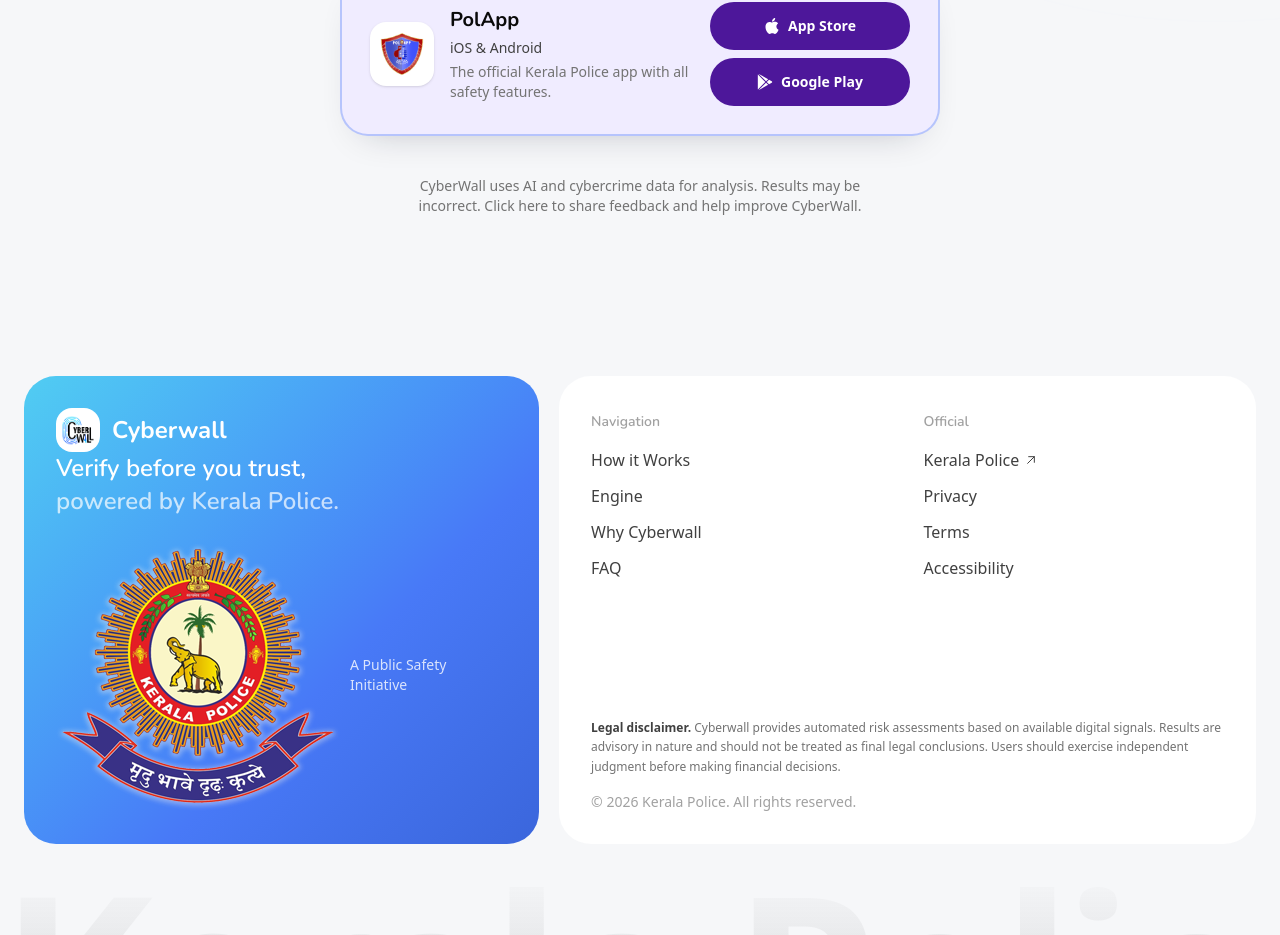
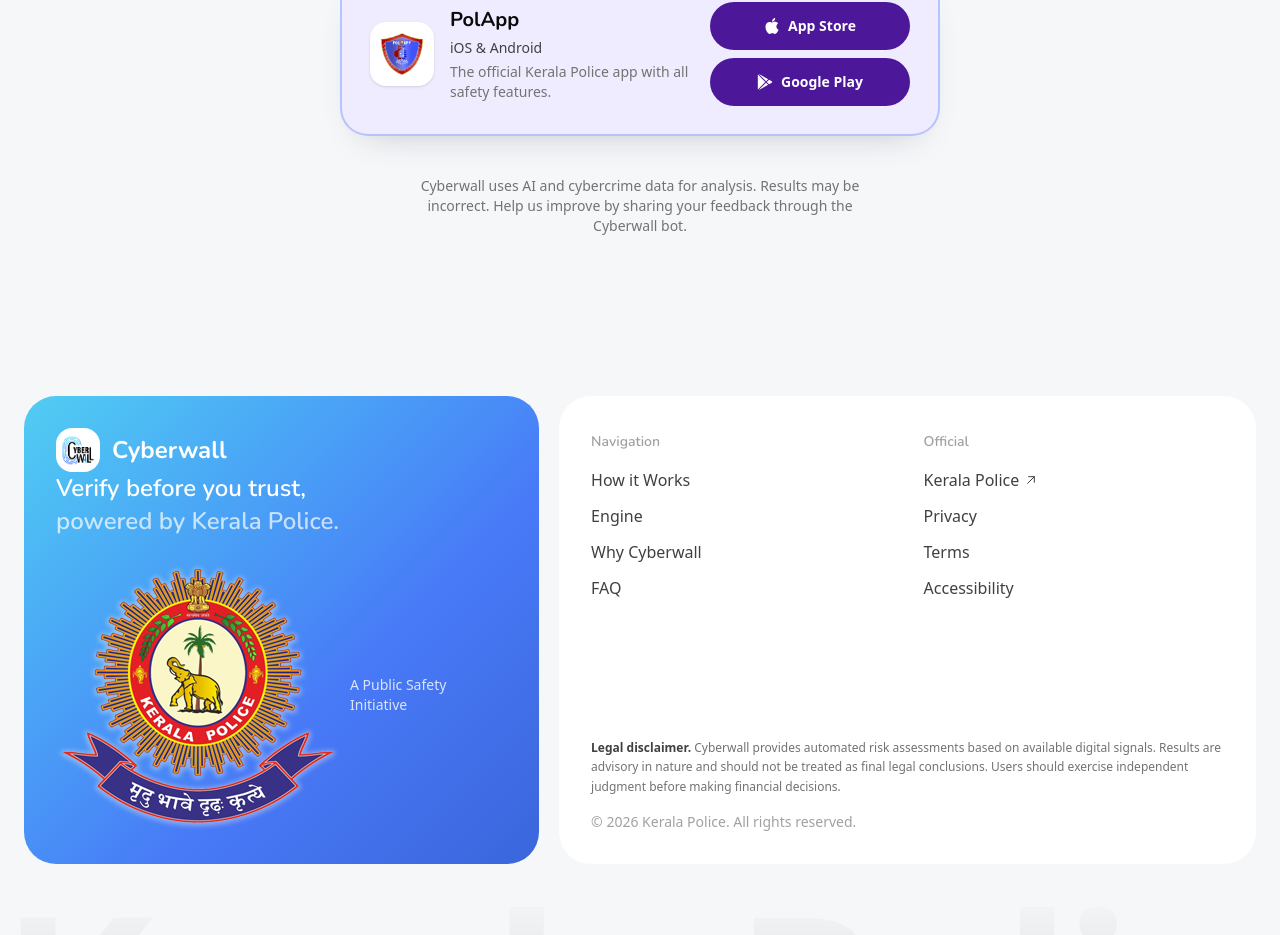
Before and after one commit to yadhukrishnasm/cyberwall.com, a Next.js app: page /try in a window 1280 px wide. Shown: the part 1587-2522 px from the top of the page. Built offline with nearby package versions, Linux system fonts and the light colour scheme; no server answers.

Commit message:
Update page.tsx

```diff
--- a/app/try/page.tsx
+++ b/app/try/page.tsx
@@ -182,9 +182,9 @@
 
           <Reveal delay={280 + PLATFORMS.length * 120 + 100}>
             <p className="mx-auto mt-10 max-w-md text-center text-sm text-neutral-500">
-              CyberWall uses AI and cybercrime data for analysis. Results may be
-              incorrect. Click here to share feedback and help improve
-              CyberWall.
+              Cyberwall uses AI and cybercrime data for analysis. Results may be
+              incorrect. Help us improve by sharing your feedback through the
+              Cyberwall bot.
             </p>
           </Reveal>
         </Container>
```
